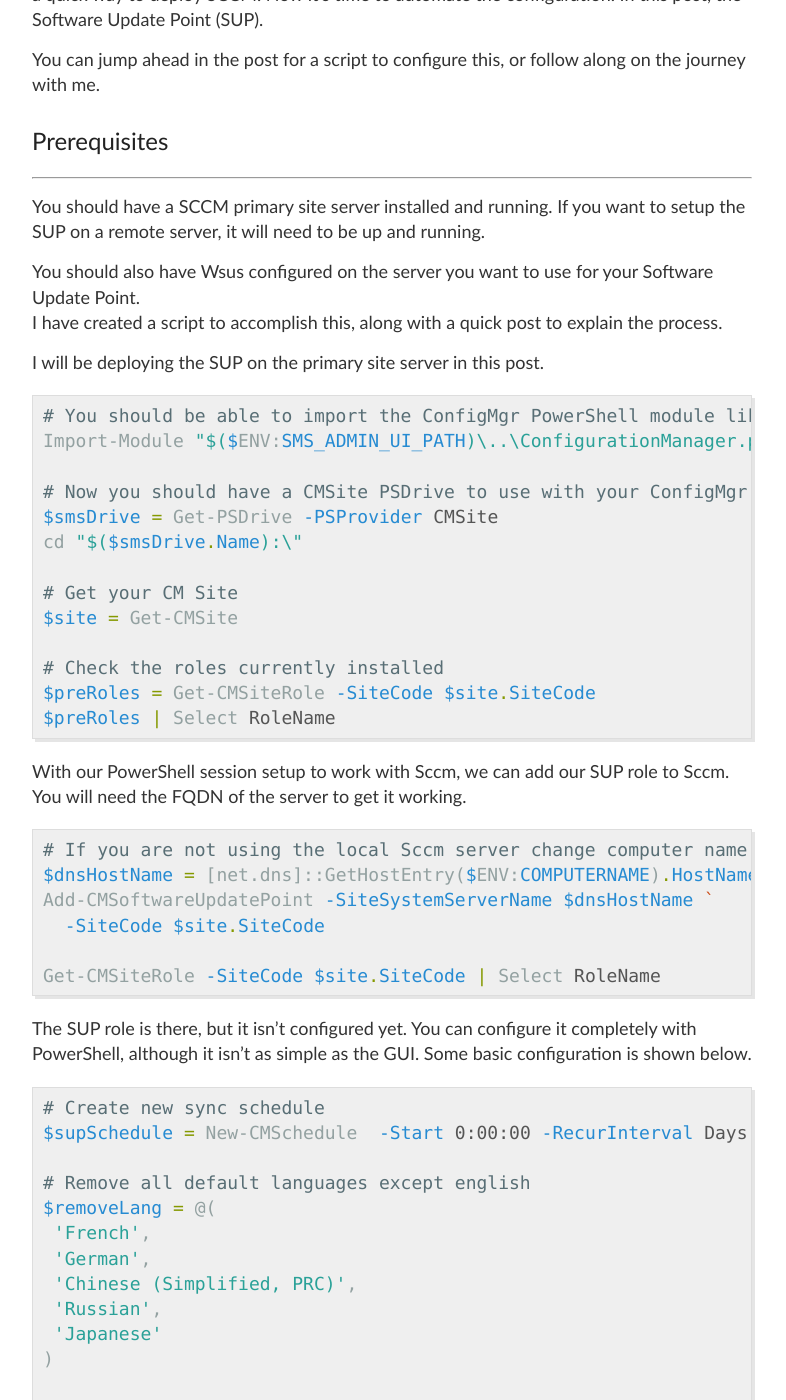
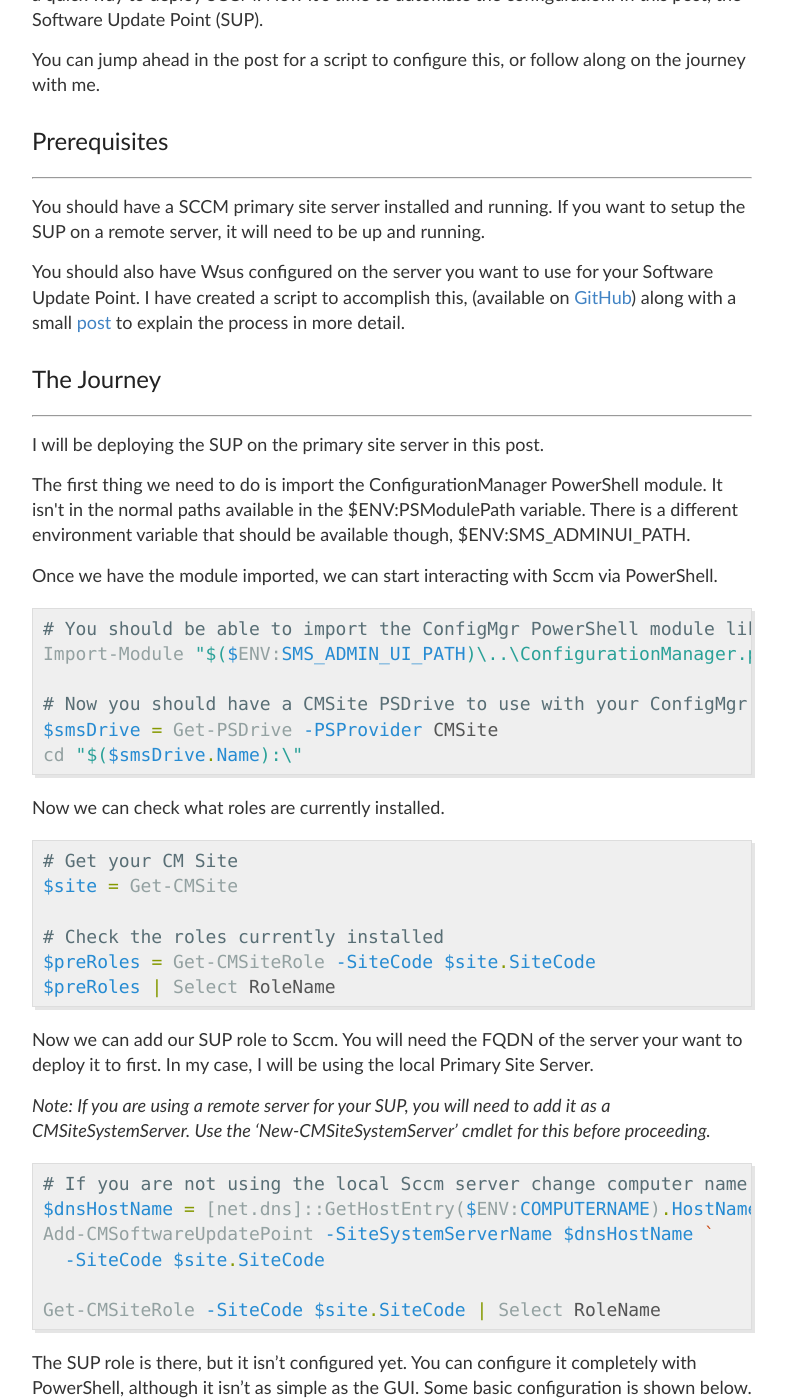
Before and after one commit to briansworth/dev, a Jekyll site: the page built from _posts/2019-8-20-PowerShell-Sccm-Configure-SUP.md, in a window 1280 px wide and 1400 px high, scrolled down 321 px. Shown: the whole window, without its empty margins (248-1034 px from the left). Built offline with Jekyll 4.4.1, drawn with Linux system fonts in a browser that asks for light colours; some of the changed text lies outside the part shown.

Commit message:
Updated with more and better explanations

````diff
--- a/_posts/2019-8-20-PowerShell-Sccm-Configure-SUP.md
+++ b/_posts/2019-8-20-PowerShell-Sccm-Configure-SUP.md
@@ -21,12 +21,29 @@
 it will need to be up and running.
 
 You should also have Wsus configured on the server you want to use
-for your Software Update Point.
-I have created a script to accomplish this,
-along with a quick post to explain the process.
+for your Software Update Point. I have created a script to accomplish this,
+(available on [GitHub](https://github.com/briansworth/Install-Sccm/blob/master/Install-SccmWsus.ps1))
+along with a small
+[post]({{ site.baseurl }}/PowerShell-Sccm-Wsus-SUP-Install) to explain the process in more detail.
+
+
+### The Journey
+----
 
 I will be deploying the SUP on the primary site server in this post.
 
+<p>
+  The first thing we need to do is import the ConfigurationManager
+  PowerShell module.
+  It isn't in the normal paths available in the $ENV:PSModulePath variable.
+  There is a different environment variable that should be available though,
+  $ENV:SMS_ADMINUI_PATH.
+</p>
+
+<p>
+  Once we have the module imported, we can start interacting with Sccm via
+  PowerShell.
+</p>
 
 ```powershell
 # You should be able to import the ConfigMgr PowerShell module like so
@@ -35,7 +52,13 @@
 # Now you should have a CMSite PSDrive to use with your ConfigMgr module
 $smsDrive = Get-PSDrive -PSProvider CMSite
 cd "$($smsDrive.Name):\"
+```
 
+<p>
+  Now we can check what roles are currently installed.
+</p>
+
+```powershell
 # Get your CM Site
 $site = Get-CMSite
 
@@ -44,9 +67,13 @@
 $preRoles | Select RoleName
 ```
 
-With our PowerShell session setup to work with Sccm,
-we can add our SUP role to Sccm.
-You will need the FQDN of the server to get it working.
+Now we can add our SUP role to Sccm.
+You will need the FQDN of the server your want to deploy it to first.
+In my case, I will be using the local Primary Site Server.
+
+*Note: If you are using a remote server for your SUP,
+you will need to add it as a CMSiteSystemServer.
+Use the 'New-CMSiteSystemServer' cmdlet for this before proceeding.*
 
 ```powershell
 # If you are not using the local Sccm server change computer name accordingly
@@ -114,12 +141,24 @@
 Sync-CMSoftwareUpdate
 ```
 
-Now after waiting a while,
+Now after waiting a while (10 minutes or more),
 you should be able to see some software updates show up.
 
 ```powershell
 Get-CMSoftwareUpdate
 ```
+
+#### Review
+----
+
+So that is all there is to it.
+If you are seeing error in the WCM.log file,
+you can try rebooting your server and checking again.
+Alternatively,
+you may need to look into the error message more to find out the issue.
+
+
+As usual, there is a script below that can do the whole thing for you.
 
 ### The Script
 ----
````
